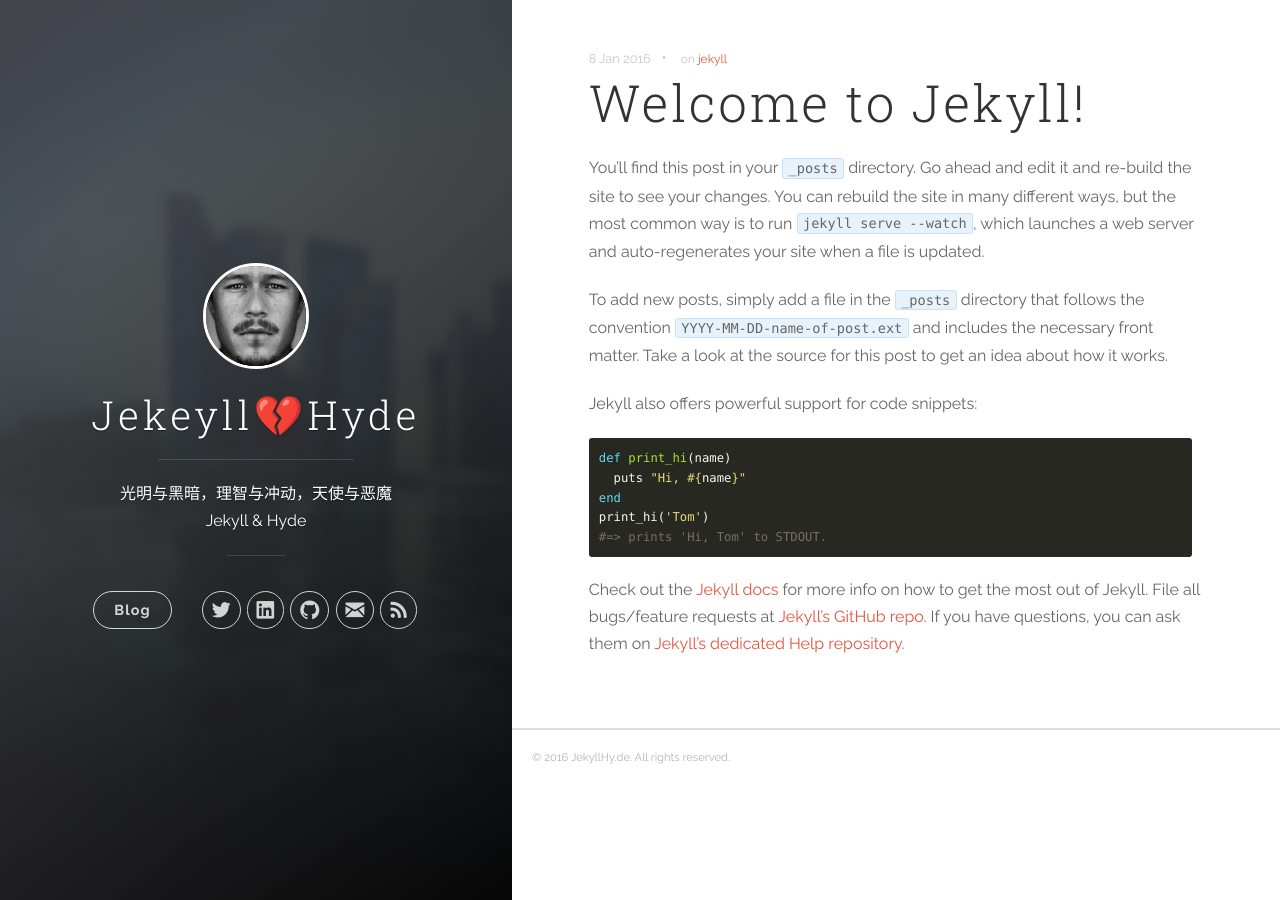
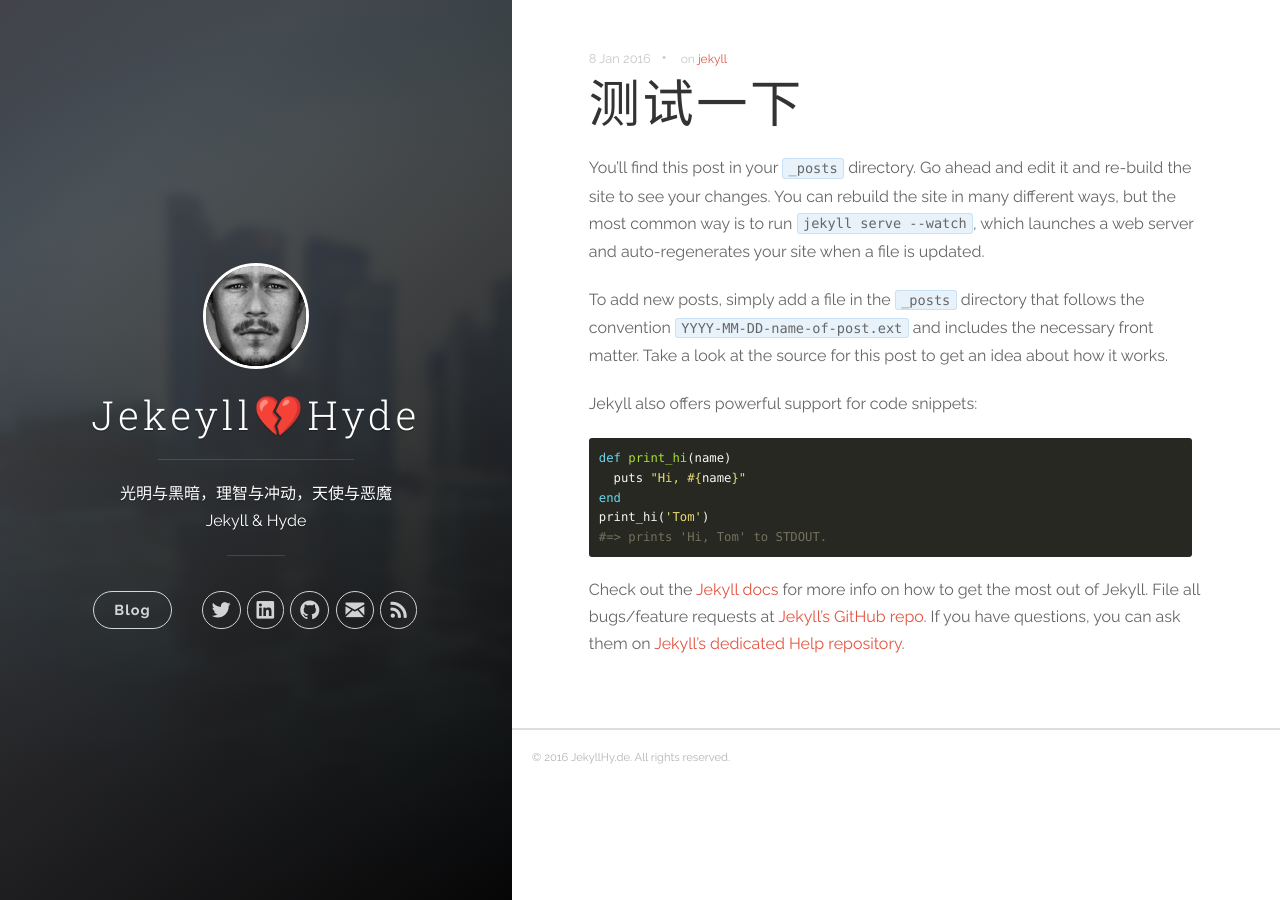
Before and after one commit to sakiyomu/Jekyll-Chu, a Jekyll site: the page built from _posts/2016-01-08-welcome-to-jekyll.markdown, in a window 1280 px wide. Built offline with Jekyll 4.4.1, drawn with Linux system fonts in a browser that asks for light colours; comment, search, counter and statistics services are not loaded.

Commit message:
duoshuo
样式调整

```diff
--- a/_posts/2016-01-08-welcome-to-jekyll.markdown
+++ b/_posts/2016-01-08-welcome-to-jekyll.markdown
@@ -1,6 +1,6 @@
 ---
 layout: post
-title:  "Welcome to Jekyll!"
+title:  "测试一下"
 date:   2016-01-08 15:04:23
 categories: jekyll update
 tags: [jekyll]
--- a/css/main.css
+++ b/css/main.css
@@ -71,6 +71,9 @@
 
 
 /* 多说样式调整 */
+#ds-thread #ds-reset .ds-replybox .ds-avatar{
+	margin-left: 0 !important;
+}
 #ds-thread #ds-reset .ds-powered-by{
 	display: none !important;
 }
```
Also changed, not shown: 6 other files.
